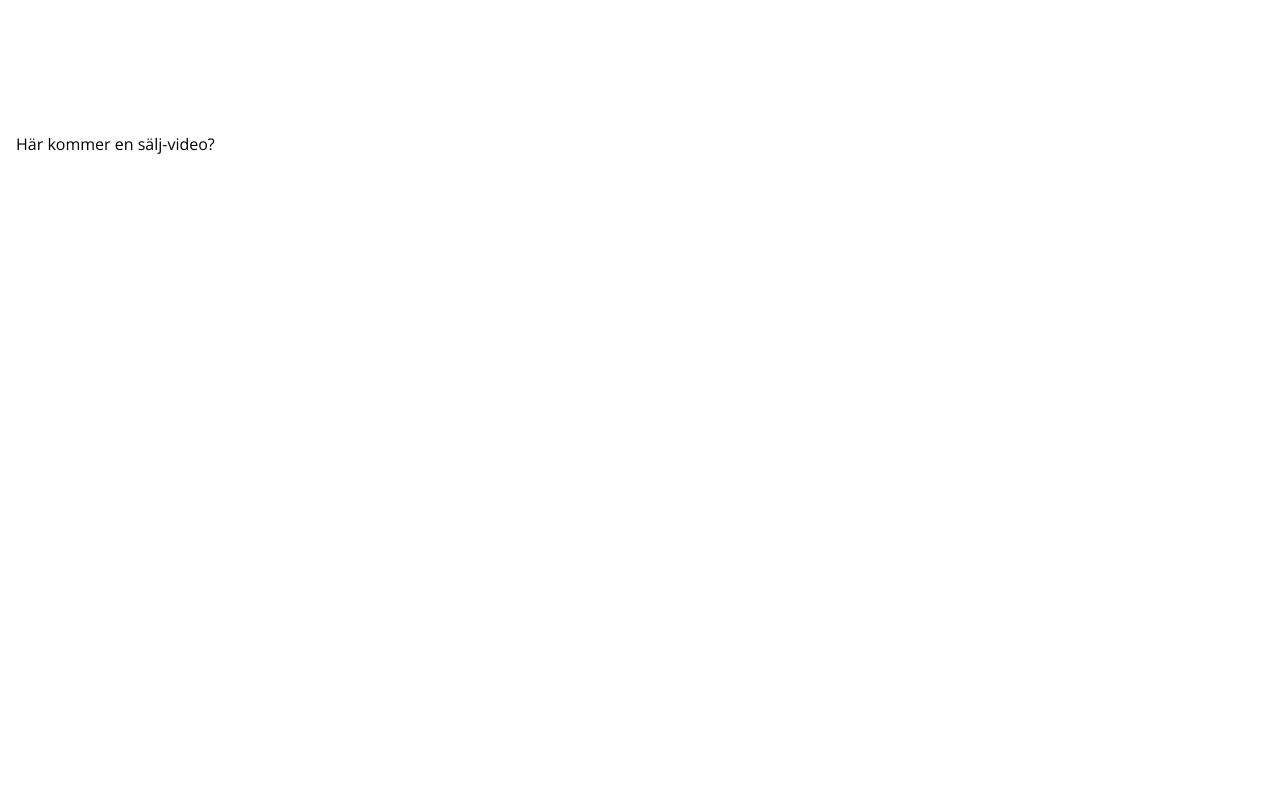
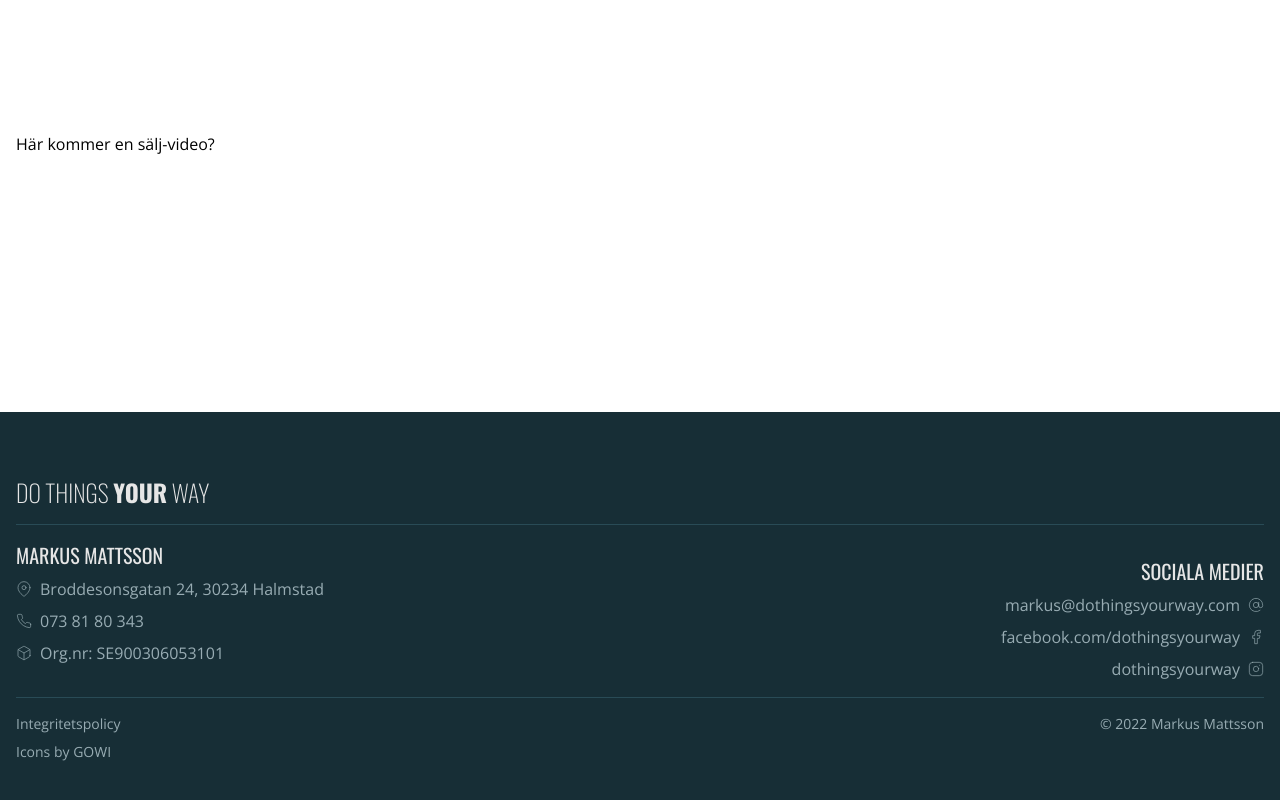
Before and after one commit to Mattssonm/dothingsyourway, a Next.js app: page /products/stressfrihet in a window 1280 px wide. Shown: the part 912-1712 px from the top of the page. Before the commit the page ends 1324 px from the top, so only its background shows below. Built offline with nearby package versions, Linux system fonts and the light colour scheme.

Commit message:
add footer component

```diff
--- a/app/products/stressfrihet/page.tsx
+++ b/app/products/stressfrihet/page.tsx
@@ -1,5 +1,7 @@
 import Button from "@/components/Button";
+import Footer from "@/components/Footer";
 import Header from "@/components/Header";
+import Section from "@/components/Section";
 
 export const metadata = {
 	title: "Do Things Your Way | Stressfrihet",
@@ -9,8 +11,11 @@ export default function Page() {
 	return (
 		<>
 			<Header variant="light" />
-			<section className="bg-primary-dark">
-				<div className="container mx-auto text-text-light text-sm md:text-base py-64 px-4 flex-column justify-end text-right space-y-4">
+			<Section
+				backgroundColor="primary-dark"
+				textColor="text-light"
+				className="text-right"
+			>
 				<h2 className="text-4xl md:text-6xl font-display uppercase">
 					Stressfrihet
 				</h2>
@@ -18,17 +23,14 @@ export default function Page() {
 					Öka din arbetsförmåga med 10 timmar i veckan OCH må bra!
 				</h3>
 				<p className="font-thin italic">
-						Bli fri från stress, få massvis med energi och mer gjort än
-						någonsin!
+					Bli fri från stress, få massvis med energi och mer gjort än någonsin!
 				</p>
 				<Button>Köp nu</Button>
-				</div>
-			</section>
-			<section>
-				<div className="container mx-auto py-64 px-4 flex-column justify-end space-y-4">
-					Här kommer en sälj-video?
-				</div>
-			</section>
+			</Section>
+			<Section>
+				<p>Här kommer en sälj-video?</p>
+			</Section>
+			<Footer />
 		</>
 	);
 }
--- /dev/null
+++ b/components/Footer/index.tsx
@@ -0,0 +1,86 @@
+import { MapPin, Phone, Box, AtSign, Facebook, Instagram } from "react-feather";
+
+const Footer = () => {
+	return (
+		<footer className="bg-primary-dark">
+			<div className="container mx-auto text-text-light text-sm md:text-base py-16 px-4 flex-column space-y-4 font-thin">
+				<a href="/">
+					<p className="font-display text-2xl uppercase">
+						Do things <span className="font-bold">your</span> way
+					</p>
+				</a>
+				<div className="divider border-b border-b-primary" />
+				<section className="flex justify-between flex-col space-x-4 space-y-4 md:flex-row">
+					<div className="flex flex-col space-y-2 text-primary-light">
+						<h2 className="font-display text-xl uppercase font-normal text-text-light">
+							Markus Mattsson
+						</h2>
+						<p className="flex items-center space-x-2">
+							<MapPin className="icon" size="16" strokeWidth={1} />
+							<span>Broddesonsgatan 24, 30234 Halmstad</span>
+						</p>
+						<p className="flex items-center space-x-2">
+							<Phone size="16" strokeWidth={1} />
+							<span>073 81 80 343</span>
+						</p>
+						<p className="flex items-center space-x-2">
+							<Box size="16" strokeWidth={1} />
+							<span> Org.nr: SE900306053101 </span>
+						</p>
+					</div>
+					<div className="text-right flex flex-col space-y-2 text-primary-light items-end">
+						<h2 className="font-display text-xl uppercase font-normal text-text-light">
+							Sociala Medier
+						</h2>
+						<a
+							href="mailto:markus@dothingsyourway.com"
+							className="flex items-center space-x-2 hover:text-text-light transition-colors"
+						>
+							<span> markus@dothingsyourway.com </span>
+							<AtSign size="16" strokeWidth={1} />
+						</a>
+						<a
+							href="https://www.facebook.com/dothingsyourway"
+							target="_blank"
+							className="flex items-center space-x-2 hover:text-text-light transition-colors"
+						>
+							<span>facebook.com/dothingsyourway</span>
+							<Facebook size="16" strokeWidth={1} />
+						</a>
+						<a
+							href="https://www.instagram.com/dothingsyourway"
+							target="_blank"
+							className="flex items-center space-x-2 hover:text-text-light transition-colors"
+						>
+							<span>dothingsyourway</span>
+							<Instagram size="16" strokeWidth={1} />
+						</a>
+					</div>
+				</section>
+				<div className="divider border-b border-b-primary" />
+				<section className="flex flex-row justify-between text-xs md:text-sm text-primary-light">
+					<div className="flex flex-col space-y-2">
+						<a
+							href="/integritetspolicy"
+							className="hover:text-text-light transition-colors"
+						>
+							Integritetspolicy
+						</a>
+						<a
+							href="https://www.flaticon.com/authors/gowi"
+							target="_blank"
+							className="hover:text-text-light transition-colors"
+						>
+							Icons by GOWI
+						</a>
+					</div>
+					<div>
+						<p>© 2022 Markus Mattsson</p>
+					</div>
+				</section>
+			</div>
+		</footer>
+	);
+};
+
+export default Footer;
--- /dev/null
+++ b/components/Section/index.tsx
@@ -0,0 +1,30 @@
+import { Color } from "@/tailwind.config";
+
+export interface SectionProps {
+	backgroundColor?: Color;
+	textColor?: Color;
+	className?: string;
+	children: React.ReactNode;
+}
+
+const Section = ({
+	backgroundColor = "white",
+	children,
+	textColor = "black",
+	className,
+}: SectionProps) => {
+	return (
+		<section className={`bg-${backgroundColor}`}>
+			<div
+				className={[
+					`container mx-auto text-${textColor} text-sm md:text-base py-64 px-4 flex-column space-y-4`,
+					className,
+				].join(" ")}
+			>
+				{children}
+			</div>
+		</section>
+	);
+};
+
+export default Section;
--- a/tailwind.config.js
+++ b/tailwind.config.ts
@@ -17,7 +17,11 @@ module.exports = {
 		colors: {
 			transparent: "transparent",
 			current: "currentColor",
+			white: "hsla(0, 0%, 90%, 1.0)",
+			black: "hsla(0, 0%, 10%, 1.0)",
 			"primary-dark": "hsla(195, 40%, 15%, 1.0)",
+			primary: "hsla(195, 35%, 25%, 1.0)",
+			"primary-light": "hsla(195, 15%, 65%, 1.0)",
 			"text-dark": "hsla(195, 40%, 8%, 1.0)",
 			"text-light": "hsla(195, 0%, 90%, 1.0)",
 			secondary: "hsla(14, 60%, 45%, 1.0)",
@@ -26,3 +30,15 @@ module.exports = {
 	},
 	plugins: [],
 };
+
+export type Color =
+	| "transparent"
+	| "current"
+	| "white"
+	| "black"
+	| "primary-dark"
+	| "primary-light"
+	| "text-dark"
+	| "text-light"
+	| "secondary"
+	| "secondary-dark";
```
Also changed, not shown: components/Button/index.tsx (+0 -8 lines), 2 other files (tests, documents, lock files or other folders). Lines whose indentation alone changed are shown as unchanged.
